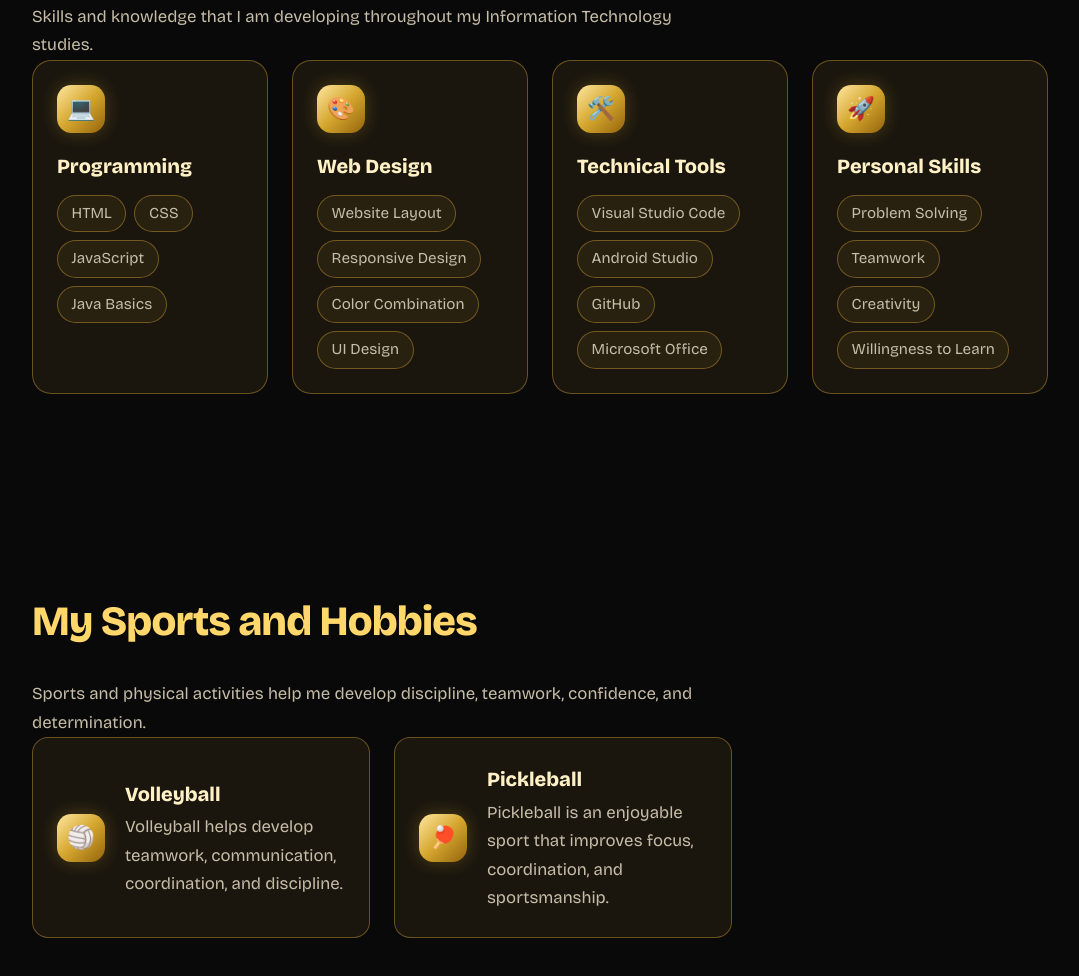
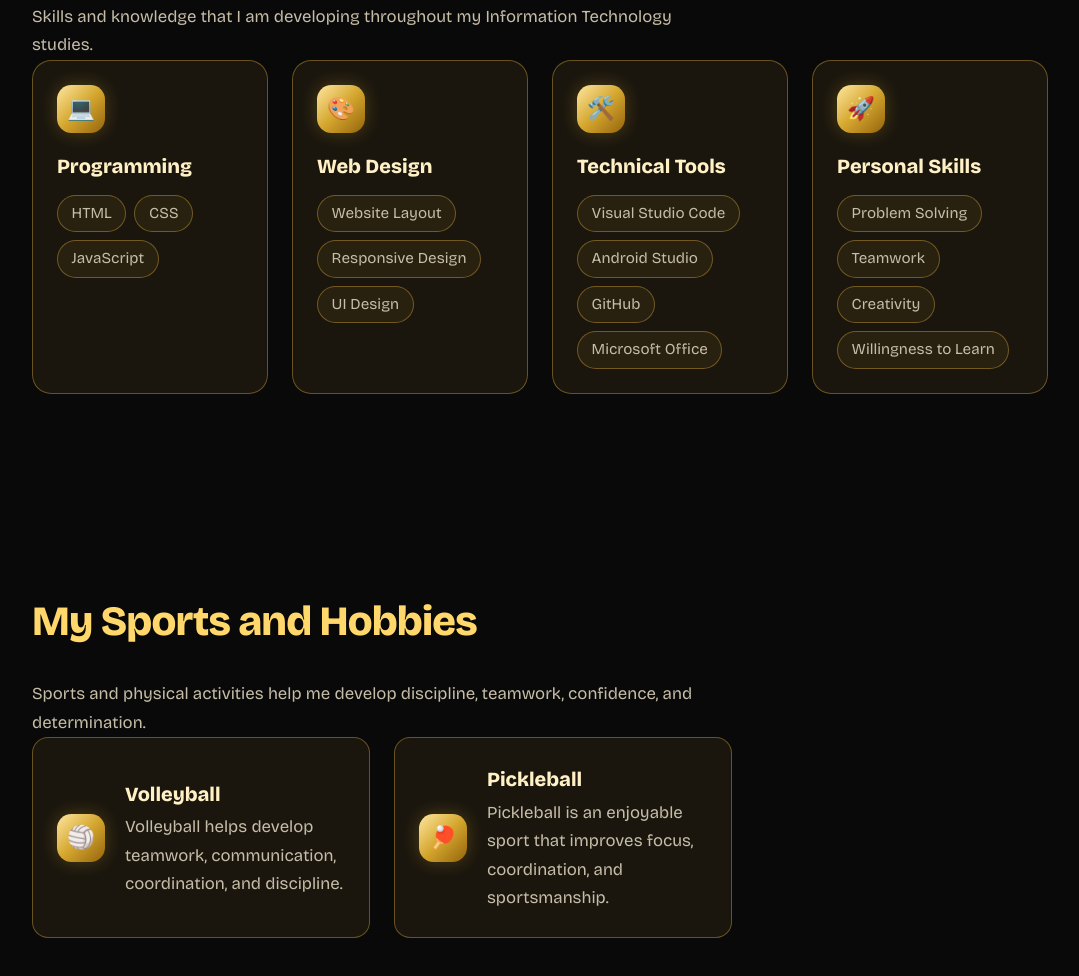
Before and after one commit to oghayonjohnpaul-hue/oghayon-project-1, a plain HTML site: page index.html in a window 1280 px wide. Shown: the part 2966-3942 px from the top of the page, without its empty margins (100-1179 px from the left). Drawn offline with nearby package versions, Linux system fonts and the light colour scheme.

Commit message:
new index

```diff
--- a/index.html
+++ b/index.html
@@ -195,7 +195,7 @@
           <li>HTML</li>
           <li>CSS</li>
           <li>JavaScript</li>
-          <li>Java Basics</li>
+
         </ul>
       </article>
 
@@ -205,7 +205,6 @@
         <ul>
           <li>Website Layout</li>
           <li>Responsive Design</li>
-          <li>Color Combination</li>
           <li>UI Design</li>
         </ul>
       </article>
```
